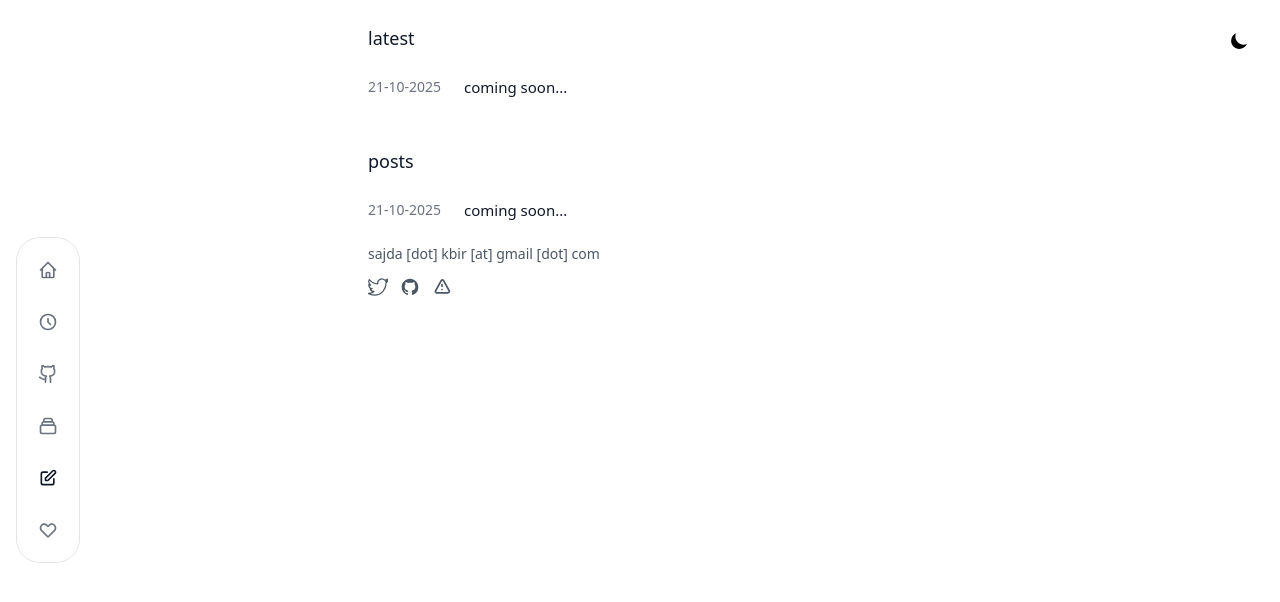
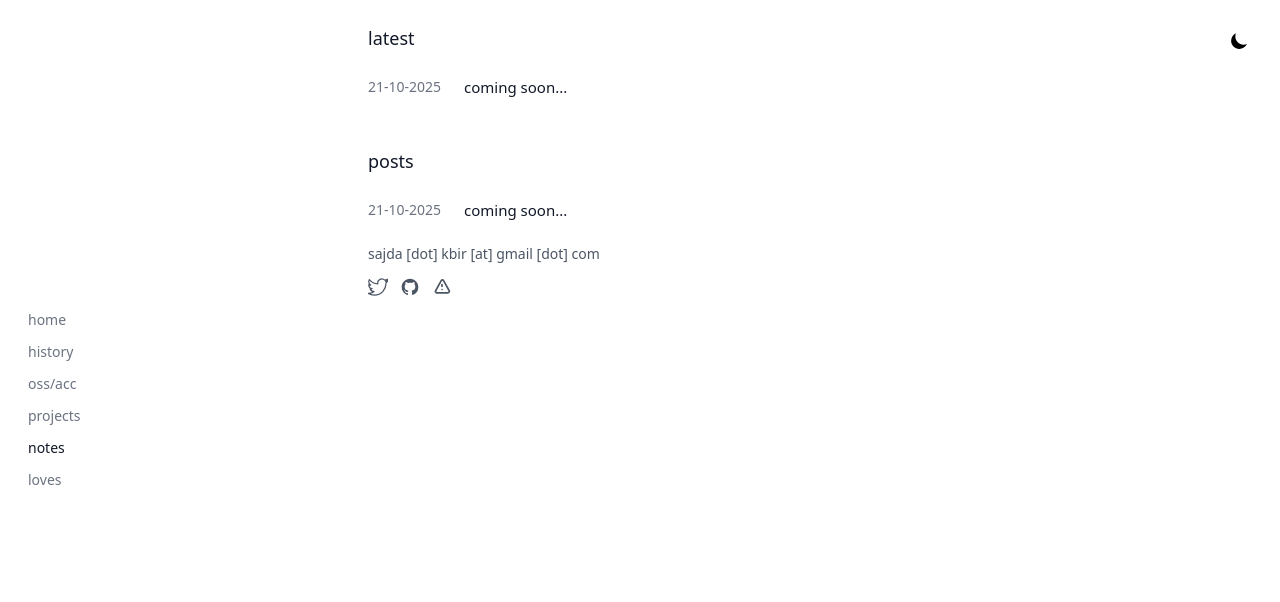
Before and after one commit to sajdakabir/saju, a Next.js app: page /notes in a window 1280 px wide. Shown: the top 602 px of the page. Built offline with nearby package versions, Linux system fonts and the light colour scheme.

Commit message:
nav, lowercase

```diff
--- a/src/app/page.tsx
+++ b/src/app/page.tsx
@@ -4,6 +4,7 @@ import Link from 'next/link';
 import { useEffect, useState } from 'react';
 import SmoothLink from '@/components/SmoothLink';
 import ThemeToggle from '@/components/ThemeToggle';
+import Navigation from '@/components/Navigation';
 
 // Helper function to get initial theme
 const getInitialTheme = () => {
@@ -77,6 +78,10 @@ export default function Home() {
 
   return (
     <main className="min-h-screen flex flex-col transition-colors duration-200">
+      <Navigation
+        isVisible={true}
+        theme={theme as 'light' | 'dark'}
+      />
       <div className="flex-1 flex items-center justify-center p-6">
         <div className="max-w-2xl w-full mx-auto px-4">
           <ThemeToggle onClick={toggleTheme} theme={theme as 'light' | 'dark'} />
@@ -103,15 +108,6 @@ export default function Home() {
                     see my history
                   </SmoothLink>
                 </div> */}
-
-                 <div className="pt-1">
-                  <SmoothLink
-                    href="/contributions"
-                    className="text-[14px] text-gray-600 dark:text-gray-300 hover:underline cursor-pointer transition-colors"
-                  >
-                    see my  open-source contributions
-                  </SmoothLink>
-                </div>
 
                 <div className="pt-1">
                   <a
--- a/src/components/Navigation.tsx
+++ b/src/components/Navigation.tsx
@@ -1,14 +1,13 @@
 'use client';
 
 import Link from 'next/link';
-import { useEffect, useState, useCallback } from 'react';
+import { useCallback } from 'react';
 import { usePathname } from 'next/navigation';
 
 // TypeScript interfaces for component props
 interface NavigationItem {
   label: string;
   href: string;
-  icon: React.ReactNode;
   description?: string;
 }
 
@@ -19,60 +18,14 @@ interface NavigationProps {
   onClose?: () => void;
 }
 
-// Navigation items configuration with icons
+// Navigation items configuration
 const navigationItems: NavigationItem[] = [
-  {
-    label: 'home',
-    href: '/',
-    icon: (
-      <svg className="w-5 h-5" fill="none" stroke="currentColor" viewBox="0 0 24 24">
-        <path strokeLinecap="round" strokeLinejoin="round" strokeWidth={2} d="M3 12l2-2m0 0l7-7 7 7M5 10v10a1 1 0 001 1h3m10-11l2 2m-2-2v10a1 1 0 01-1 1h-3m-6 0a1 1 0 001-1v-4a1 1 0 011-1h2a1 1 0 011 1v4a1 1 0 001 1m-6 0h6" />
-      </svg>
-    )
-  },
-  {
-    label: 'history',
-    href: '/history',
-    icon: (
-      <svg className="w-5 h-5" fill="none" stroke="currentColor" viewBox="0 0 24 24">
-        <path strokeLinecap="round" strokeLinejoin="round" strokeWidth={2} d="M12 8v4l3 3m6-3a9 9 0 11-18 0 9 9 0 0118 0z" />
-      </svg>
-    )
-  },
-    {
-    label: 'contributions',
-    href: '/contributions',
-    icon: (
-     <svg xmlns="http://www.w3.org/2000/svg" width="20" height="20" viewBox="0 0 24 24" fill="none" stroke="currentColor" strokeWidth={2} strokeLinecap="round" strokeLinejoin="round" className="lucide lucide-github-icon lucide-github"><path d="M15 22v-4a4.8 4.8 0 0 0-1-3.5c3 0 6-2 6-5.5.08-1.25-.27-2.48-1-3.5.28-1.15.28-2.35 0-3.5 0 0-1 0-3 1.5-2.64-.5-5.36-.5-8 0C6 2 5 2 5 2c-.3 1.15-.3 2.35 0 3.5A5.403 5.403 0 0 0 4 9c0 3.5 3 5.5 6 5.5-.39.49-.68 1.05-.85 1.65-.17.6-.22 1.23-.15 1.85v4"/><path d="M9 18c-4.51 2-5-2-7-2"/></svg>
-    )
-  },
-  {
-    label: 'projects',
-    href: '/projects',
-    icon: (
-      <svg className="w-5 h-5" fill="none" stroke="currentColor" viewBox="0 0 24 24">
-        <path strokeLinecap="round" strokeLinejoin="round" strokeWidth={2} d="M19 11H5m14 0a2 2 0 012 2v6a2 2 0 01-2 2H5a2 2 0 01-2-2v-6a2 2 0 012-2m14 0V9a2 2 0 00-2-2M5 11V9a2 2 0 012-2m0 0V5a2 2 0 012-2h6a2 2 0 012 2v2M7 7h10" />
-      </svg>
-    )
-  },
-  {
-    label: 'notes',
-    href: '/notes',
-    icon: (
-      <svg className="w-5 h-5" fill="none" stroke="currentColor" viewBox="0 0 24 24">
-        <path strokeLinecap="round" strokeLinejoin="round" strokeWidth={2} d="M11 5H6a2 2 0 00-2 2v11a2 2 0 002 2h11a2 2 0 002-2v-5m-1.414-9.414a2 2 0 112.828 2.828L11.828 15H9v-2.828l8.586-8.586z" />
-      </svg>
-    )
-  },
-  {
-    label: 'loves',
-    href: '/photos',
-    icon: (
-      <svg className="w-5 h-5" fill="none" stroke="currentColor" viewBox="0 0 24 24">
-        <path strokeLinecap="round" strokeLinejoin="round" strokeWidth={2} d="M4.318 6.318a4.5 4.5 0 000 6.364L12 20.364l7.682-7.682a4.5 4.5 0 00-6.364-6.364L12 7.636l-1.318-1.318a4.5 4.5 0 00-6.364 0z" />
-      </svg>
-    )
-  },
+  { label: 'home', href: '/' },
+  { label: 'history', href: '/history' },
+  { label: 'oss/acc', href: '/contributions' },
+  { label: 'projects', href: '/projects' },
+  { label: 'notes', href: '/notes' },
+  { label: 'loves', href: '/photos' },
 ];
 
 export default function Navigation({ isVisible, theme, onNavigate, onClose }: NavigationProps) {
@@ -104,13 +57,11 @@ export default function Navigation({ isVisible, theme, onNavigate, onClose }: Na
             ? 'translateY(-50%) translateX(0)'
             : 'translateY(-50%) translateX(-16px)',
           transition: 'opacity 300ms ease-out, transform 300ms ease-out',
-          width: '64px',
+          width: 'auto',
           background: 'transparent',
           backdropFilter: 'none',
           borderRadius: '24px',
-          border: theme === 'dark'
-            ? '1px solid rgba(255, 255, 255, 0.1)'
-            : '1px solid rgba(0, 0, 0, 0.1)',
+          border: 'none',
           boxShadow: 'none',
           padding: '12px'
         }}
@@ -121,19 +72,18 @@ export default function Navigation({ isVisible, theme, onNavigate, onClose }: Na
           id="main-navigation"
         >
           {/* Navigation Items */}
-          <div className="flex flex-col items-center space-y-3">
+          <div className="flex flex-col items-start space-y-3">
             {navigationItems.map((item) => {
               const isActive = pathname === item.href;
 
               return (
-                <div key={item.label} className="relative group">
                 <Link
+                  key={item.label}
                   href={item.href}
                   onClick={() => handleNavigationClick(item.label)}
                   className={`
                   nav-item
-                    flex items-center justify-center
-                    w-10 h-10
+                  text-sm
                   transition-all duration-200 ease-out
                   ${isActive
                       ? theme === 'dark'
@@ -145,37 +95,9 @@ export default function Navigation({ isVisible, theme, onNavigate, onClose }: Na
                     }
                 `}
                   aria-label={`Navigate to ${item.label}`}
-                    title={item.label}
                 >
-                    {item.icon}
+                  {item.label}
                 </Link>
-
-                  {/* Tooltip */}
-                  <div className={`
-                  absolute left-full ml-3 top-1/2 -translate-y-1/2
-                  px-3 py-2 backdrop-blur-sm
-                  text-sm font-medium
-                  rounded-lg shadow-xl
-                  opacity-0 group-hover:opacity-100
-                  pointer-events-none
-                  transition-opacity duration-200
-                  whitespace-nowrap
-                  z-50
-                  ${theme === 'dark'
-                    ? 'bg-white text-gray-900'
-                    : 'bg-gray-900 text-white'
-                  }
-                `}>
-                    <span className="capitalize">{item.label}</span>
-                    {/* Arrow */}
-                    <div className={`absolute right-full top-1/2 -translate-y-1/2
-                                  border-4 border-transparent
-                                  ${theme === 'dark'
-                                    ? 'border-r-white'
-                                    : 'border-r-gray-900'
-                                  }`} />
-                  </div>
-                </div>
               );
             })}
           </div>
```
Also changed, not shown: 1 other file (tests, documents, lock files or other folders). Lines whose indentation alone changed are shown as unchanged.
